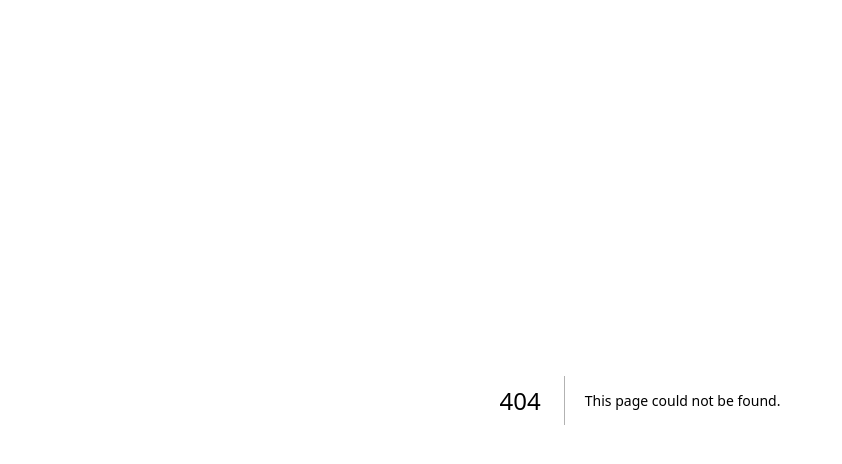
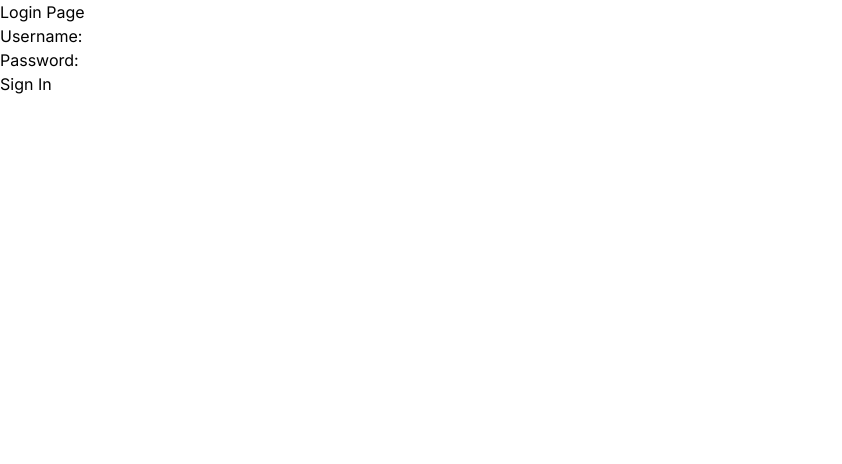
Before and after one commit to karshdev/revantahomes, a Next.js app: page /admin/login in a window 1280 px wide. Before the commit this address had no page. Shown: the top 464 px of the page, without its empty margins (0-842 px from the left). Built offline with nearby package versions, Linux system fonts and the light colour scheme.

Commit message:
added login functionality

```diff
--- a/app/Header.js
+++ b/app/Header.js
@@ -1,8 +1,11 @@
+
 import Navigation from '@/components/Navigation'
 import React from 'react'
 import Section1 from './Section1'
 
+
 const Header = () => {
+
   return (
     <div className="w-[100vw] h-[100vh] bg-gradient-to-tr from-blue-100 to-blue-100 overflow-hidden">
       <Navigation />
--- /dev/null
+++ b/app/admin/leads/page.js
@@ -0,0 +1,11 @@
+import React from 'react'
+
+const Leads = () => {
+  return (
+    <div>
+      Leads
+    </div>
+  )
+}
+
+export default Leads
--- /dev/null
+++ b/app/admin/login/page.js
@@ -0,0 +1,51 @@
+// pages/login.js
+"use client"
+import { useState } from 'react';
+import { signIn } from 'next-auth/react';
+
+const LoginPage = () => {
+  const [credentials, setCredentials] = useState({ email: '', password: '' });
+  const handleSubmit = async (e) => {
+    e.preventDefault();
+    const result = await signIn('credentials', {
+        redirect: true,
+        email: credentials.email,
+        password: credentials.password,
+        callbackUrl: '/'
+    })
+    if (!result.error) {
+      window.location.href = '/';
+    } else {
+      console.error('Sign-in error:', result.error);
+    }
+  };
+
+  return (
+    <div>
+      <h1>Login Page</h1>
+      <form onSubmit={handleSubmit}>
+        <label>
+          Username:
+          <input
+            type="text"
+            value={credentials.username}
+            onChange={(e) => setCredentials({ ...credentials, email: e.target.value })}
+          />
+        </label>
+        <br />
+        <label>
+          Password:
+          <input
+            type="password"
+            value={credentials.password}
+            onChange={(e) => setCredentials({ ...credentials, password: e.target.value })}
+          />
+        </label>
+        <br />
+        <button type="submit">Sign In</button>
+      </form>
+    </div>
+  );
+};
+
+export default LoginPage;
--- /dev/null
+++ b/app/api/auth/[...nextauth]/route.js
@@ -0,0 +1,61 @@
+import NextAuth from "next-auth"
+import CredentialsProvider from "next-auth/providers/credentials"
+
+const USERS = [
+  {
+    id: "1",
+    name: "admin",
+    email: "admin@gmail.com",
+    password: "admin@123",
+    role: "admin",
+  },
+  {
+    id: "2",
+    name: "user",
+    email: "user@gmail.com",
+    password: "user@123",
+    role: "user",
+  },
+];
+
+export const authOptions = {
+  providers: [
+    CredentialsProvider({
+      credentials: {
+        email: { label: "Email", type: "email", placeholder: "Email Address" },
+        password: { label: "Password", type: "Password" },
+      },
+      async authorize(credentials) {
+        const user = USERS.find((x) => x.email === credentials.email && x.password === credentials.password);
+        console.log("User",user);
+        if (!user) return null;
+        return user;
+      },
+    }),
+  ],
+  callbacks: {
+    jwt({ token, user }) {
+      if (user) {
+        token.role = user.role;
+      }
+      return token;
+    },
+    session({ session, token }) {
+      if (session?.user) {
+        session.user.role = token.role;
+      }
+
+      return session;
+    },
+    pages: {
+      signIn: '/',
+      signOut: '/admin/login',
+
+    },
+  },
+  secret: process.env.NEXTAUTH_SECRET,
+};
+
+const handler = NextAuth(authOptions);
+
+export { handler as GET, handler as POST };
--- a/app/layout.js
+++ b/app/layout.js
@@ -1,3 +1,4 @@
+import AuthProvider from '@/components/AuthProvider'
 import './globals.css'
 import { Inter } from 'next/font/google'
 
@@ -12,7 +13,10 @@ export default function RootLayout({ children }) {
   return (
     <html lang="en">
       <body className={inter.className}>
+        <AuthProvider>
         {children}
+        </AuthProvider>
+
         </body>
     </html>
   )
--- a/app/page.js
+++ b/app/page.js
@@ -2,8 +2,6 @@ import Header from "./Header";
 import Section2 from "./Section2";
 import Section3 from "./Section3";
 import Section4 from "./Section4";
-
-
 
 export default function Home() {
   return (
--- /dev/null
+++ b/components/AuthProvider.js
@@ -0,0 +1,13 @@
+'use client'
+
+import { SessionProvider } from "next-auth/react"
+
+const AuthProvider  = ({ children }) => {
+    return (
+        <SessionProvider>
+            {children}
+            </SessionProvider>
+    )
+}
+
+export default AuthProvider
--- a/components/Navigation.js
+++ b/components/Navigation.js
@@ -1,7 +1,12 @@
+"use client"
+import { signOut, useSession } from 'next-auth/react'
 import Link from 'next/link'
 import React from 'react'
 
-const Navigation = () => {
+const Navigation =  () => {
+  const { data: session } = useSession();
+
+
   return (
     <div className='position relative flex p-4  items-center justify-between' >
       <div className='flex justify-center items-center gap-20 md:gap-15 '>
@@ -9,13 +14,17 @@ const Navigation = () => {
       <img src='/LOGO.png' className='w-[80px] h-[72px] sm:w-[98px] sm:h-[92px]'/>
      </div>
 <div className=' hidden sm:flex sm:gap-14 sm:visible  '>
-  <Link href="/" className="text-gray-600 text-base font-[400px] font-['Manrope'] leading-[14px]">Home</Link>
-  <Link  href="/" className="text-gray-600 text-base font-[400px] font-['Manrope'] leading-[14px]">About Us</Link>
+  <Link href="/" className="text-gray-600 text-base font-[400px] font-['Manrope'] leading-[14px] ">Home</Link>
+  <Link  href="/" className="text-gray-600 text-base font-[400px] font-['Manrope'] leading-[14px] ">About Us</Link>
+  {session?.user?.role==="admin" && <a  href="/admin/leads" className="text-gray-600 text-base font-[400px] font-['Manrope'] leading-[14px]">Leads</a>}
   </div>
   </div>
   <div className='flex gap-10 '>
+
     <div className="w-[max-content] h-10 px-[15px] py-[13px] bg-gray-600 border border-white justify-center items-center gap-[10px] inline-flex">
+
       <img src='download.svg' />
+
      <a
           className="text-white text-sm font-[400px] font-['Manrope'] leading-[14px]"
           href="/brochure.pdf"
```
Also changed, not shown: middleware.js (added, +11 -0 lines), package.json (+6 -5 lines), 1 other file (tests, documents, lock files or other folders).
